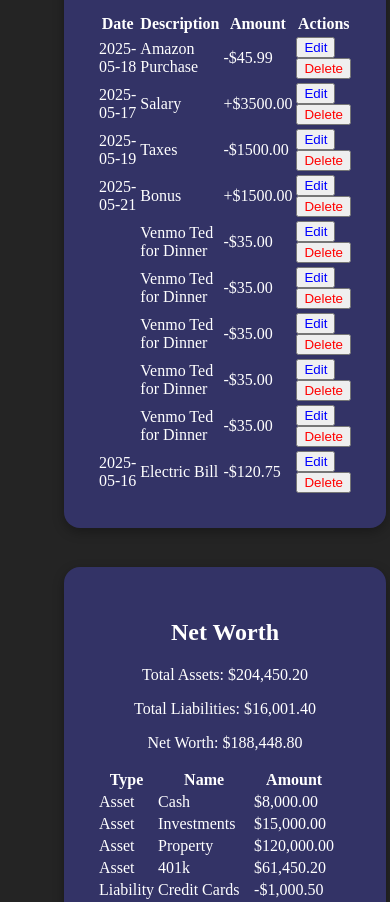
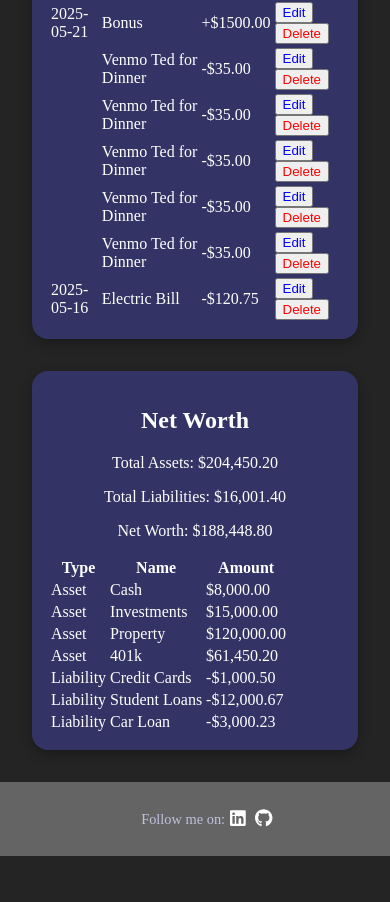
Before and after one commit to Jay-Sakabu/unit-2-final-project, a React (Vite) app in the folder budgeting/: page /viewBudgets in a window 390 px wide. Shown: the part 1092-1994 px from the top of the page. After the commit the page ends 1948 px from the top, so only its background shows below. Built offline with nearby package versions, Linux system fonts and the light colour scheme.

Commit message:
Added second media breakpoint

```diff
--- a/budgeting/src/App.css
+++ b/budgeting/src/App.css
@@ -276,3 +276,53 @@ h1, h2{
     width: 100%;
   }
 }
+
+/* Very Small devices */
+
+@media (max-width: 600px) {
+  h1, h2 {
+    font-size: 1.5rem;
+  }
+
+  .card {
+    flex: 0 0 160px;
+    font-size: large;
+    min-height: 150px;
+    padding: 1rem;
+  }
+
+  .home-page-photo-carousel {
+    padding: 10px 0;
+    gap: 10px;
+  }
+
+  .about-page {
+    width: 90%;
+  }
+
+  .main-content {
+    padding: 1rem;
+  }
+
+  #budget-form .income-types-group {
+    flex-direction: column;
+    align-items: flex-start;
+  }
+
+  #budget-form .income-types-option {
+    width: 100%;
+  }
+
+  .footer {
+    font-size: 0.9rem;
+    padding: 0.75rem;
+  }
+
+  .side-navbar {
+    font-size: 0.9rem;
+  }
+
+  .nav-links a {
+    font-size: 1rem;
+  }
+}
--- a/budgeting/src/BudgetDashboard.css
+++ b/budgeting/src/BudgetDashboard.css
@@ -61,3 +61,15 @@
     margin-left: 0;
   }
 }
+@media (max-width: 600px) {
+  .budget-dashboard {
+    grid-template-columns: 1fr;
+    padding: 1rem;
+    grid-gap: 1rem;
+  }
+
+  .dashboard-box {
+    padding: 1rem;
+    margin-top: 1rem;
+  }
+}
--- a/budgeting/src/Pages/About.jsx
+++ b/budgeting/src/Pages/About.jsx
@@ -1,5 +1,3 @@
-import React from "react";
-
 const About = () => {
     return (
         <div className="about-page">
--- a/budgeting/src/components/Header.jsx
+++ b/budgeting/src/components/Header.jsx
@@ -14,6 +14,7 @@ const Header = () => {
                     ☰
                 </button>
                 <div className={`nav-links ${menuOpen ? "open" : ""}`}>
+                    {/* Check if link is active, if so: give link active-link CSS class */}
                     <NavLink className={({ isActive }) => isActive ? "active-link" : "link-styling"} to="/">Home</NavLink>
                     <NavLink className={({ isActive }) => isActive ? "active-link" : "link-styling"} to="/budget">Create Budget</NavLink>
                     <NavLink className={({ isActive }) => isActive ? "active-link" : "link-styling"} to="/ViewBudgets">Financial Info</NavLink>
```
